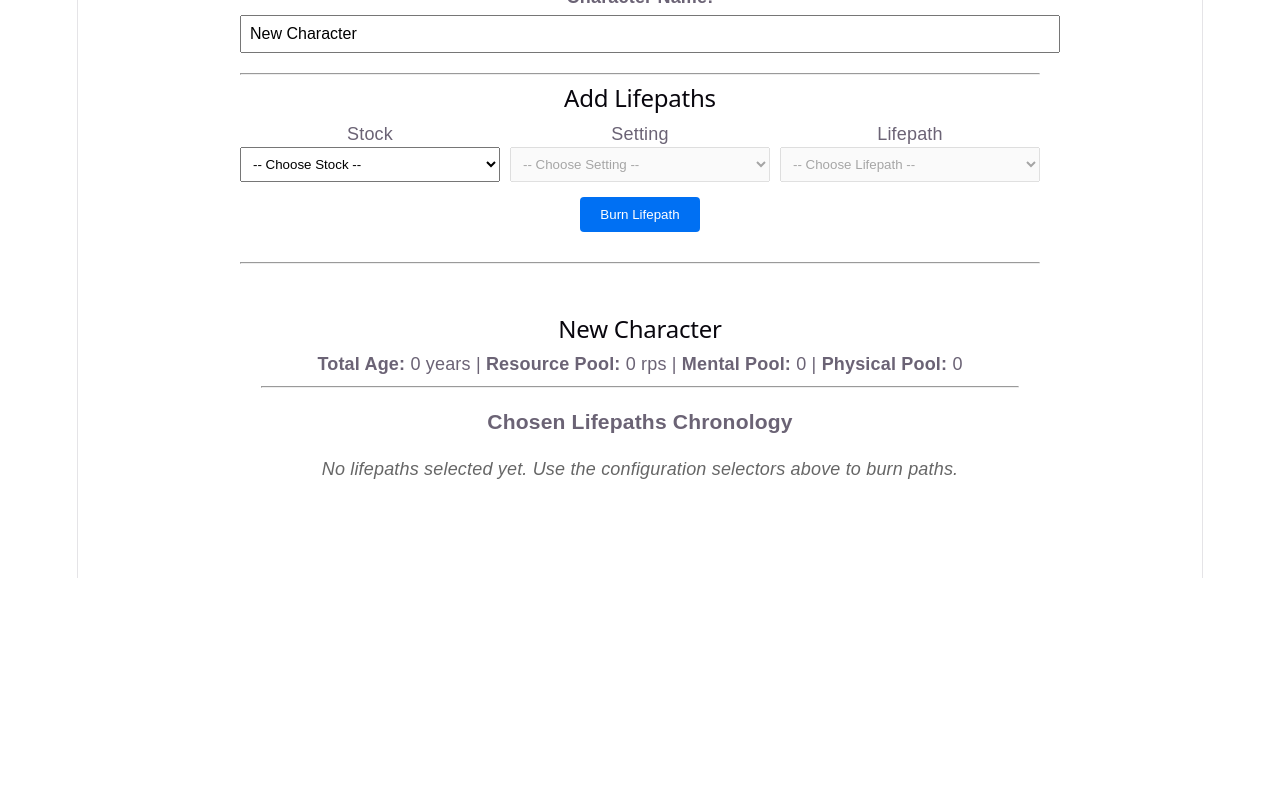
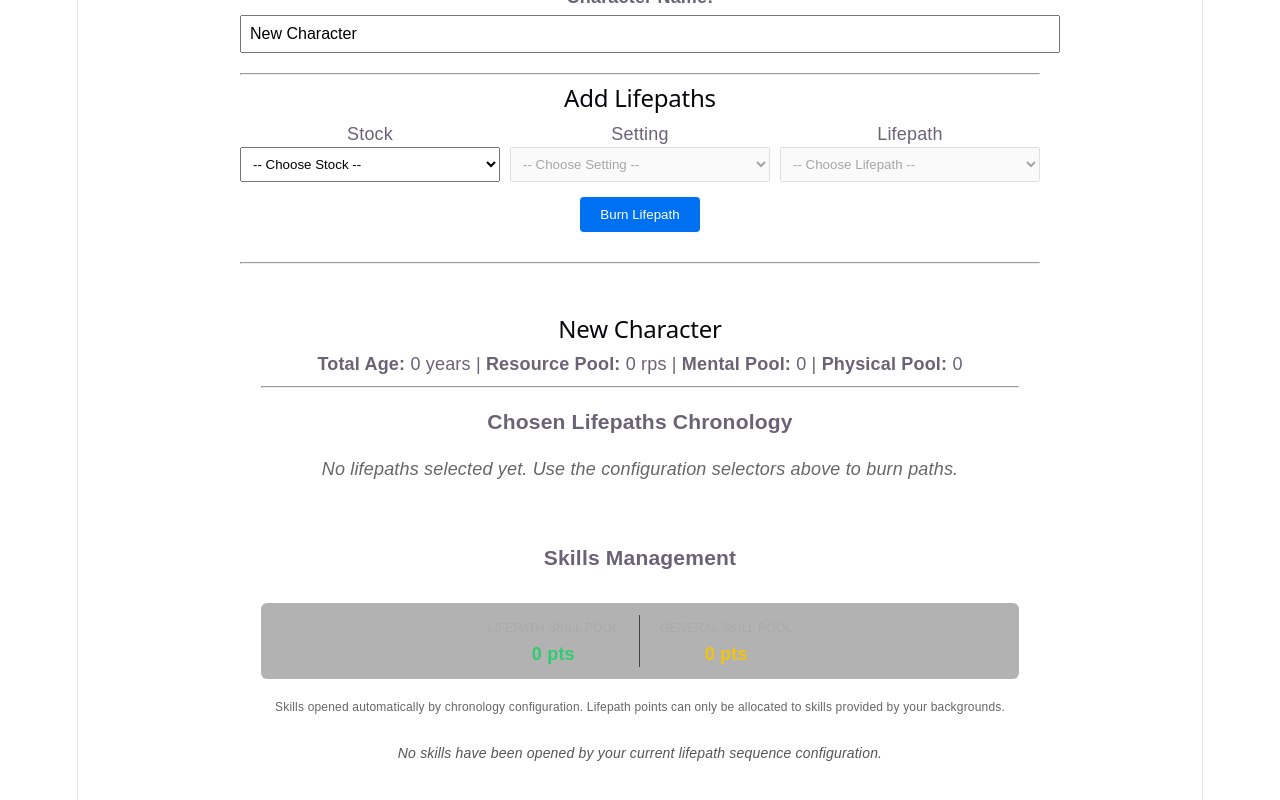
Before and after one commit to AdamChandler958/wheel-burner, a React (Vite) app in the folder web-app/: page / in a window 1280 px wide. Shown: the part 222-1022 px from the top of the page. Before the commit the page ends 800 px from the top, so only its background shows below. Built offline with nearby package versions, Linux system fonts and the light colour scheme.

Commit message:
Feat: Added skill management UI element

```diff
--- a/web-app/data/rules/lifepaths/human/seafarer_setting.json
+++ b/web-app/data/rules/lifepaths/human/seafarer_setting.json
@@ -4,6 +4,7 @@
         "time": 8,
         "res": 3,
         "stat_points": { "physical": 0, "mental": 0},
+        "skills": ["general"],
         "skill_points": 3,
         "trait_points": 2,
         "is_born": true,
@@ -14,6 +15,7 @@
         "time": 6,
         "res": 3,
         "stat_points": { "physical": 0, "mental": 0},
+        "skills": ["general"],
         "skill_points": 3,
         "trait_points": 3,
         "is_born": false,
--- a/web-app/data/rules/lifepaths/human/servitude_setting.json
+++ b/web-app/data/rules/lifepaths/human/servitude_setting.json
@@ -7,6 +7,7 @@
             "options": ["physical", "mental"],
             "amount": -1
         },
+        "skills": ["general"],
         "is_born": true,
         "leads": ["soldier_setting", "outcast_setting"]
     }
--- a/web-app/public/master_rules.json
+++ b/web-app/public/master_rules.json
@@ -60,6 +60,9 @@
             "physical": 0,
             "mental": 0
           },
+          "skills": [
+            "general"
+          ],
           "skill_points": 3,
           "trait_points": 2,
           "is_born": true,
@@ -77,6 +80,9 @@
             "physical": 0,
             "mental": 0
           },
+          "skills": [
+            "general"
+          ],
           "skill_points": 3,
           "trait_points": 3,
           "is_born": false,
@@ -99,6 +105,9 @@
             ],
             "amount": -1
           },
+          "skills": [
+            "general"
+          ],
           "is_born": true,
           "leads": [
             "soldier_setting",
--- a/web-app/src/App.jsx
+++ b/web-app/src/App.jsx
@@ -69,6 +69,8 @@ function App() {
       key: selectedLifepathKey,
       name: lifepathDetails.name,
       time: calculatedTimeCost,
+      skills: lifepathDetails.skills || [],
+      skill_points: lifepathDetails.skill_points || 0,
       res: lifepathDetails.res,
       is_born: lifepathDetails.is_born,
       leads: lifepathDetails.leads || []
@@ -257,7 +259,7 @@ function App() {
   let totalGeneralPoints = 0;
 
   character.chosenLifepaths.forEach(lp => {
-    const points = lp.skill_pts || 0;
+    const points = lp.skill_points || 0;
 
     if (lp.skills && lp.skills.length === 1 && lp.skills[0] === 'general') {
       totalGeneralPoints += points;
@@ -575,6 +577,65 @@ function App() {
 
       )}
 
+      <div style={{
+            backgroundColor: 'rgba(255,255,255,0.02)',
+            border: '1px solid rgba(255,255,255,0.1)',
+            padding: '20px',
+            borderRadius: '8px',
+            marginTop: '20px'
+          }}>
+            <h3 style={{ marginTop: 0, borderBottom: '1px solid rgba(255,255,255,0.1)', paddingBottom: '10px' }}>
+              Skills Management
+            </h3>
+
+            {/* 🌟 NEW: SKILL POINT WALLET TRACKER DISPLAY */}
+            <div style={{
+              display: 'flex',
+              gap: '20px',
+              margin: '0 0 20px 0',
+              padding: '12px',
+              backgroundColor: 'rgba(0,0,0,0.3)',
+              borderRadius: '6px',
+              justifyContent: 'center'
+            }}>
+              <div>
+                <span style={{ color: '#aaa', fontSize: '12px', textTransform: 'uppercase', display: 'block' }}>Lifepath Skill Pool</span>
+                <strong style={{ fontSize: '18px', color: '#2ecc71' }}>{totalLifepathSkillPoints} pts</strong>
+              </div>
+              <div style={{ borderLeft: '1px solid #444', paddingLeft: '20px' }}>
+                <span style={{ color: '#aaa', fontSize: '12px', textTransform: 'uppercase', display: 'block' }}>General Skill Pool</span>
+                <strong style={{ fontSize: '18px', color: '#f1c40f' }}>{totalGeneralPoints} pts</strong>
+              </div>
+            </div>
+
+            <p style={{ fontSize: '12px', color: '#666', marginTop: '-5px', marginBottom: '20px' }}>
+              Skills opened automatically by chronology configuration. Lifepath points can only be allocated to skills provided by your backgrounds.
+            </p>
+
+            {openedSkillsList.length === 0 ? (
+              <p style={{ color: '#555', fontStyle: 'italic', fontSize: '14px' }}>
+                No skills have been opened by your current lifepath sequence configuration.
+              </p>
+            ) : (
+              <div style={{ display: 'grid', gridTemplateColumns: '1fr 1fr', gap: '15px' }}>
+                {openedSkillsList.map((skill, idx) => (
+                  <div key={idx} style={{ display: 'flex', justifyContent: 'space-between', alignItems: 'center', padding: '12px 15px', backgroundColor: 'rgba(0,0,0,0.2)', borderRadius: '6px', borderLeft: '4px solid #0070f3' }}>
+                    <div>
+                      <strong style={{ fontSize: '16px' }}>{skill.name}</strong>
+                      <span style={{ display: 'block', fontSize: '11px', color: '#555', marginTop: '2px' }}>
+                        Roots: {skill.roots}
+                      </span>
+                    </div>
+                    <div style={{ textAlign: 'center' }}>
+                      <span style={{ fontSize: '20px', fontWeight: 'bold', color: '#0070f3' }}>B{skill.exponent}</span>
+                      <span style={{ display: 'block', fontSize: '9px', color: '#666', textTransform: 'uppercase' }}>Rank</span>
+                    </div>
+                  </div>
+                ))}
+              </div>
+            )}
+          </div>
+
       {pendingLifepath && (
         <div style={{
           position: 'fixed',
```
